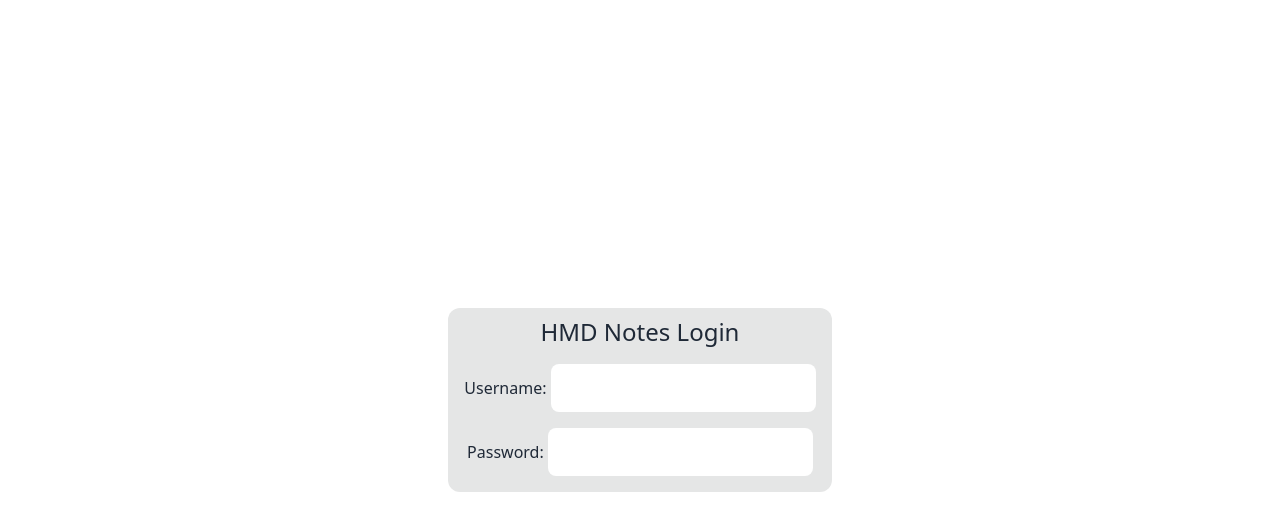
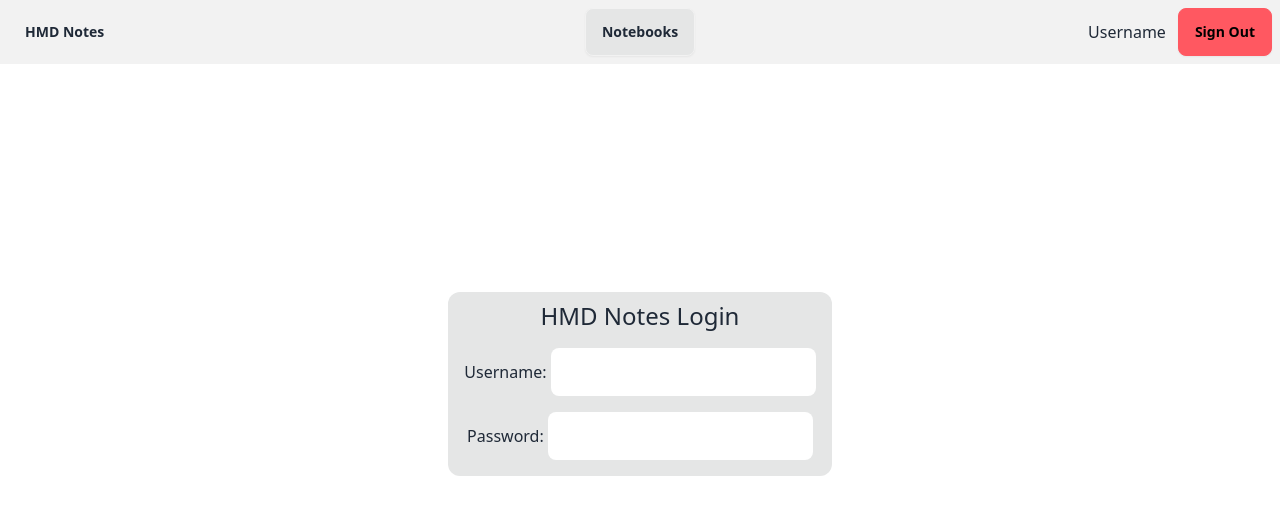
Before and after one commit to ronking159/hmd-notes, a SvelteKit app: page /login in a window 1280 px wide. Shown: the top 530 px of the page. Built offline with nearby package versions, Linux system fonts and the light colour scheme.

Commit message:
Added Navbar

```diff
--- /dev/null
+++ b/src/components/Nav.svelte
@@ -0,0 +1,12 @@
+<nav class="navbar bg-base-200 sticky">
+    <div class="navbar-start">
+        <a href="/" class="btn btn-ghost">HMD Notes</a>
+    </div>
+    <div class="navbar-center">
+        <a href="/notebook" class="btn bg-base-300">Notebooks</a>
+    </div>
+    <div class="navbar-end">
+        <span class="mr-3">Username</span>
+        <a href="/signout" class="btn btn-error">Sign Out</a>
+    </div>
+</nav>
--- a/src/routes/+layout.svelte
+++ b/src/routes/+layout.svelte
@@ -1,9 +1,16 @@
-<script>import "../app.css";</script><slot></slot>
+<script>
+    import "../app.css"
+    import Nav from '../components/Nav.svelte'
+</script>
+
+<Nav></Nav>
+<slot></slot>
 
 <svelte:head>
     <style>
         html, body {
             height: 100%;
+            overflow-x: hidden;
         }
     </style>
 </svelte:head>
--- a/src/routes/login/+page.svelte
+++ b/src/routes/login/+page.svelte
@@ -2,7 +2,7 @@
     <title>HMD Notes Login</title>
 </svelte:head>
 
-<main class="h-full flex items-center justify-center">
+<main class="h-4/5 flex items-center justify-center">
     <div class="p-2 bg-base-300 flex items-center justify-center flex-col rounded-xl">
         <h1 class="text-2xl mb-2">HMD Notes Login</h1>
         <label class="m-2">Username: <input type="text" class="input"></label>
```
